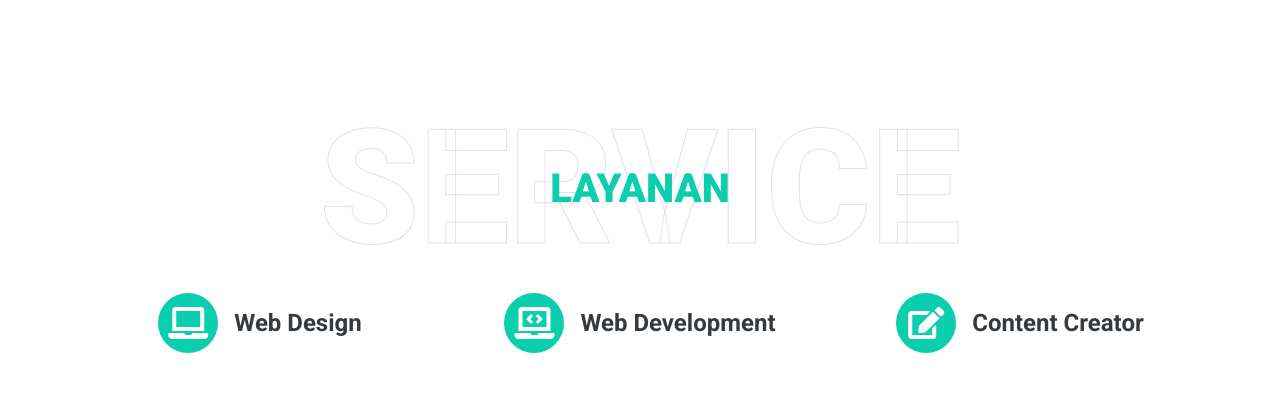
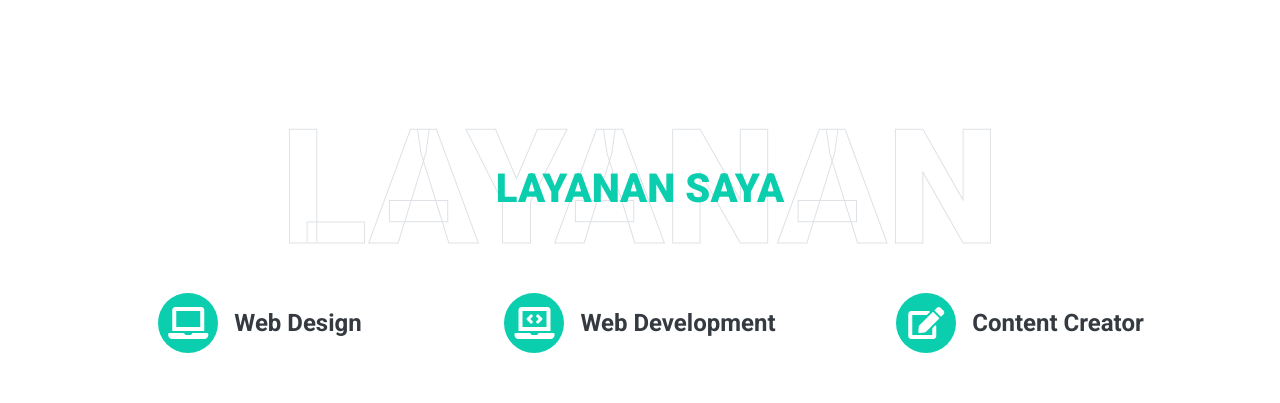
Before and after one commit to raisyawulannari/webportfolio, a plain HTML site: page index.html in a window 1280 px wide. Shown: the part 2763-3166 px from the top of the page. Drawn offline with nearby package versions, Linux system fonts and the light colour scheme.

Commit message:
Update index.html

```diff
--- a/index.html
+++ b/index.html
@@ -254,8 +254,8 @@
     <div class="container-fluid pt-5" id="layanan">
         <div class="container">
             <div class="position-relative d-flex align-items-center justify-content-center">
-                <h1 class="display-1 text-uppercase text-white" style="-webkit-text-stroke: 1px #dee2e6;">Service</h1>
-                <h1 class="position-absolute text-uppercase text-primary">Layanan</h1>
+                <h1 class="display-1 text-uppercase text-white" style="-webkit-text-stroke: 1px #dee2e6;">Layanan</h1>
+                <h1 class="position-absolute text-uppercase text-primary">Layanan Saya</h1>
             </div>
             <div class="row pb-2">
                 <div class="col-lg-4 col-md-6 text-center mb-5">
```
